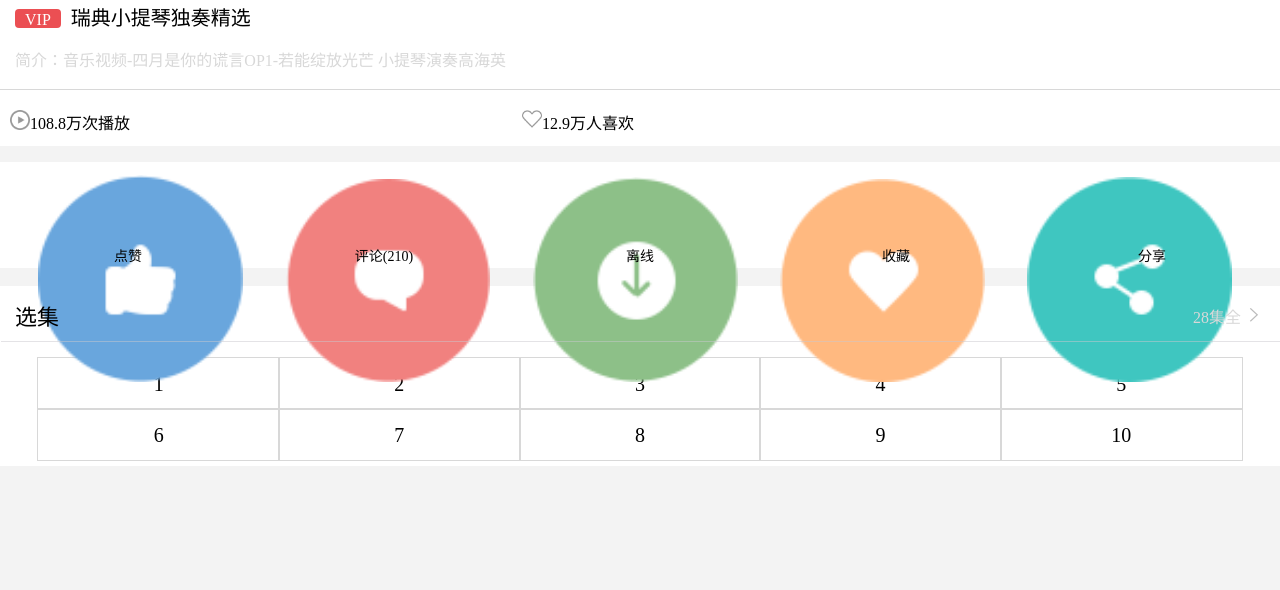
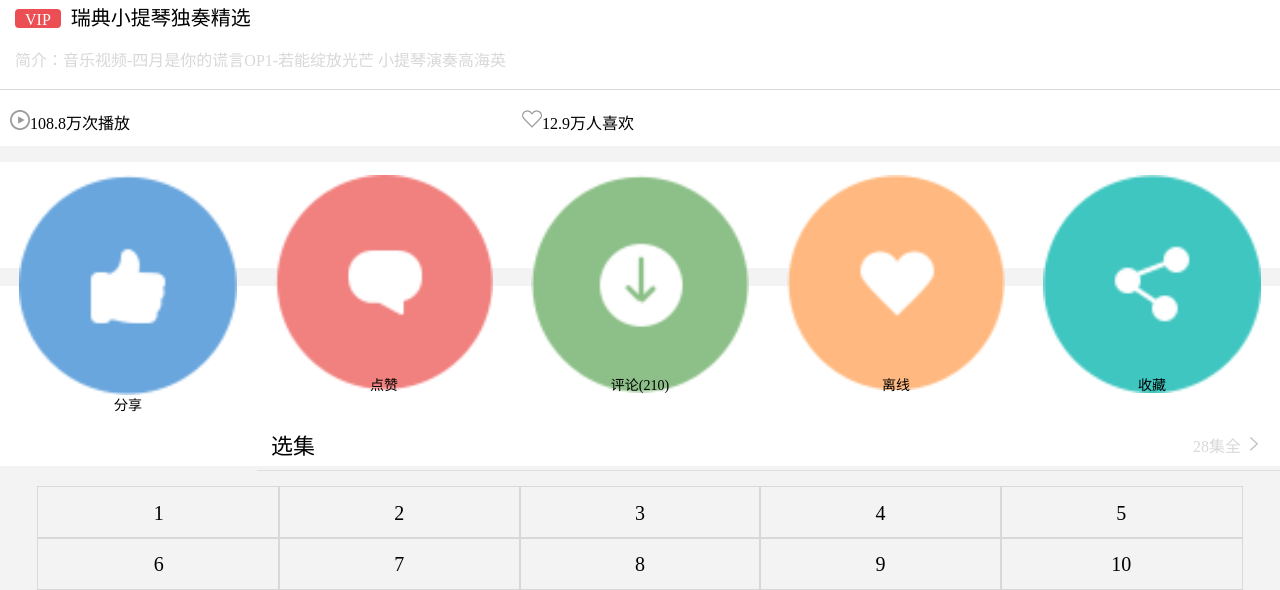
Before and after one commit to qd-hzc/meidewei-app, a plain HTML site: page pages/video.html in a window 1280 px wide. Shown: the part 786-1376 px from the top of the page. Before the commit the page ends 1262 px from the top, so only its background shows below. Drawn offline with Linux system fonts and the light colour scheme.

Commit message:
修改布局bug

```diff
--- a/pages/video.html
+++ b/pages/video.html
@@ -147,10 +147,15 @@
 				margin-left: 10px;
 			}
 
-			.anniu img {
-				width: 16%;
-				margin-left: 3%;
+			.anniu>div {
+				width: 20%;
+				/*margin-left: 3%;*/
 				margin-top: 13px;
+				float: left;
+				text-align: center;
+			}
+			.anniu>div>img{
+				width: 85%;
 			}
 
 			.mui-wenzi div {
@@ -165,7 +170,8 @@
 			.mui-table-view .mui-media-body {
 				overflow: hidden;
 			}
-			.mui-table-view{
+
+			.mui-table-view {
 				padding-left: 0px;
 			}
 
@@ -199,15 +205,17 @@
 				color: inherit;
 			}
 
-			.mui-navigate-right:after{
+			.mui-navigate-right:after {
 				right: 15px;
 				content: '\e583';
 			}
-			.mui-navigate-right{
+
+			.mui-navigate-right {
 				font-size: 22px;
 				color: #343434;
 			}
-			.mui-navigate-right:after{
+
+			.mui-navigate-right:after {
 				font-family: Muiicons;
 				font-size: inherit;
 				line-height: 1;
@@ -220,10 +228,11 @@
 				color: #bbb;
 				-webkit-font-smoothing: antialiased;
 			}
-			.xuanji{
+
+			.xuanji {
 				width: 20%;
 				height: 36px;
-				border:1px solid #D8D8D8 ;
+				border: 1px solid #D8D8D8;
 				float: left;
 				margin: -1px;
 				font-size: 20px;
@@ -267,11 +276,21 @@
 				</div>
 			</div>
 			<div class="anniu" style="margin-top: 16px;background-color: white;height: 106px;">
-				<img src="../images/shipin/dianzan.png" />
-				<img src="../images/shipin/pinglun.png" />
-				<img src="../images/shipin/xiazai.png" />
-				<img src="../images/shipin/shoucang.png" />
-				<img src="../images/shipin/fenxiang.png" />
+				<div>
+					<img src="../images/shipin/dianzan.png" />
+				</div>
+				<div>
+					<img src="../images/shipin/pinglun.png" />
+				</div>
+				<div>
+					<img src="../images/shipin/xiazai.png" />
+				</div>
+				<div>
+					<img src="../images/shipin/shoucang.png" />
+				</div>
+				<div>
+					<img src="../images/shipin/fenxiang.png" />
+				</div>
 			</div>
 			<div class="mui-wenzi" style="width: 100%;position: relative;top: -23px;">
 				<div>点赞</div>
@@ -318,7 +337,7 @@
 			//				myPlayer.show();
 			//			}, true);
 			var oldback = mui.back;
-			mui.back = function(){
+			mui.back = function() {
 				v.pause();
 				oldback();
 			}
```
